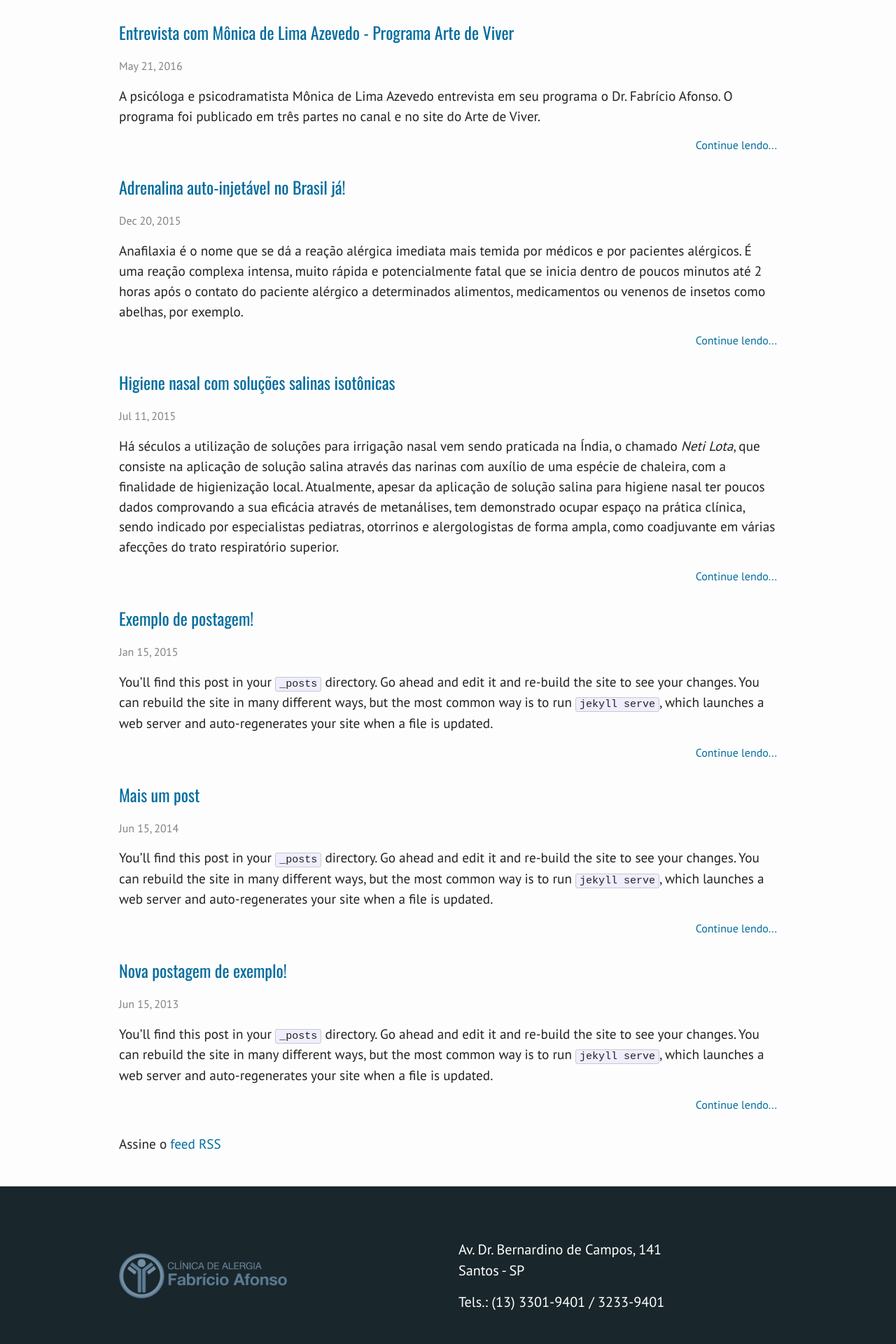
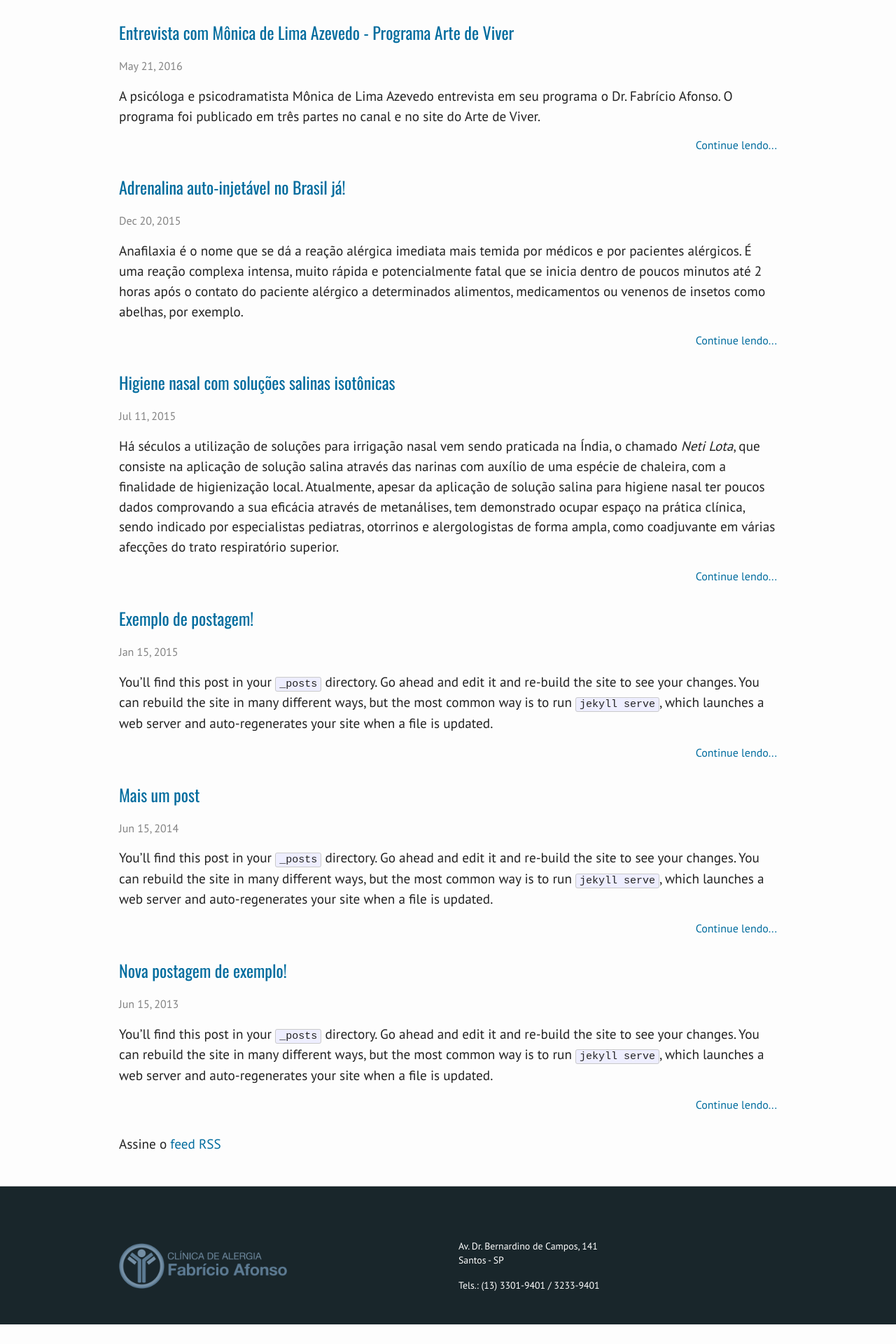
Before and after one commit to aleamparo/clinicafabricioafonso.github.io, a Jekyll site: the page built from index.html, in a window 1280 px wide. Shown: the part 647-2567 px from the top of the page at 70% size. Built offline with Jekyll 4.4.1, drawn with Linux system fonts in a browser that asks for light colours; after the commit the page ends 2539 px from its top, so only the background shows below that.

Commit message:
Tamanho da small font

```diff
--- a/_sass/_vars.sass
+++ b/_sass/_vars.sass
@@ -3,7 +3,7 @@ $base-font-family : 'PT Sans', sans-serif
 $title-font-family : 'Oswald', sans-serif
 $base-font-size   : 1.2em
 $base-font-weight : 400
-$small-font-size  : $base-font-size * 0.875
+$small-font-size  : $base-font-size * 0.6
 $base-line-height : 1.5
 
 $spacing-unit     : 30px
```
